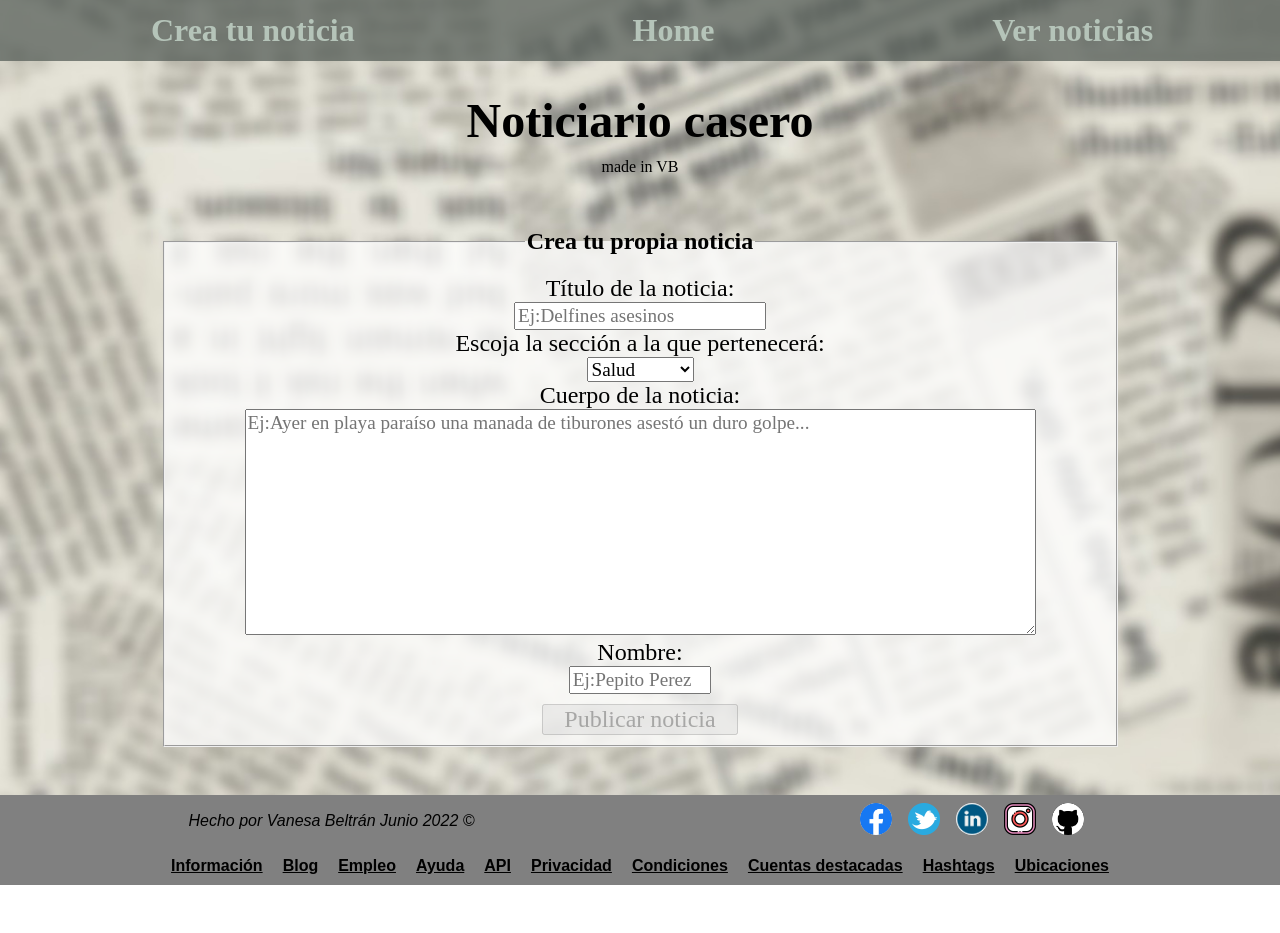
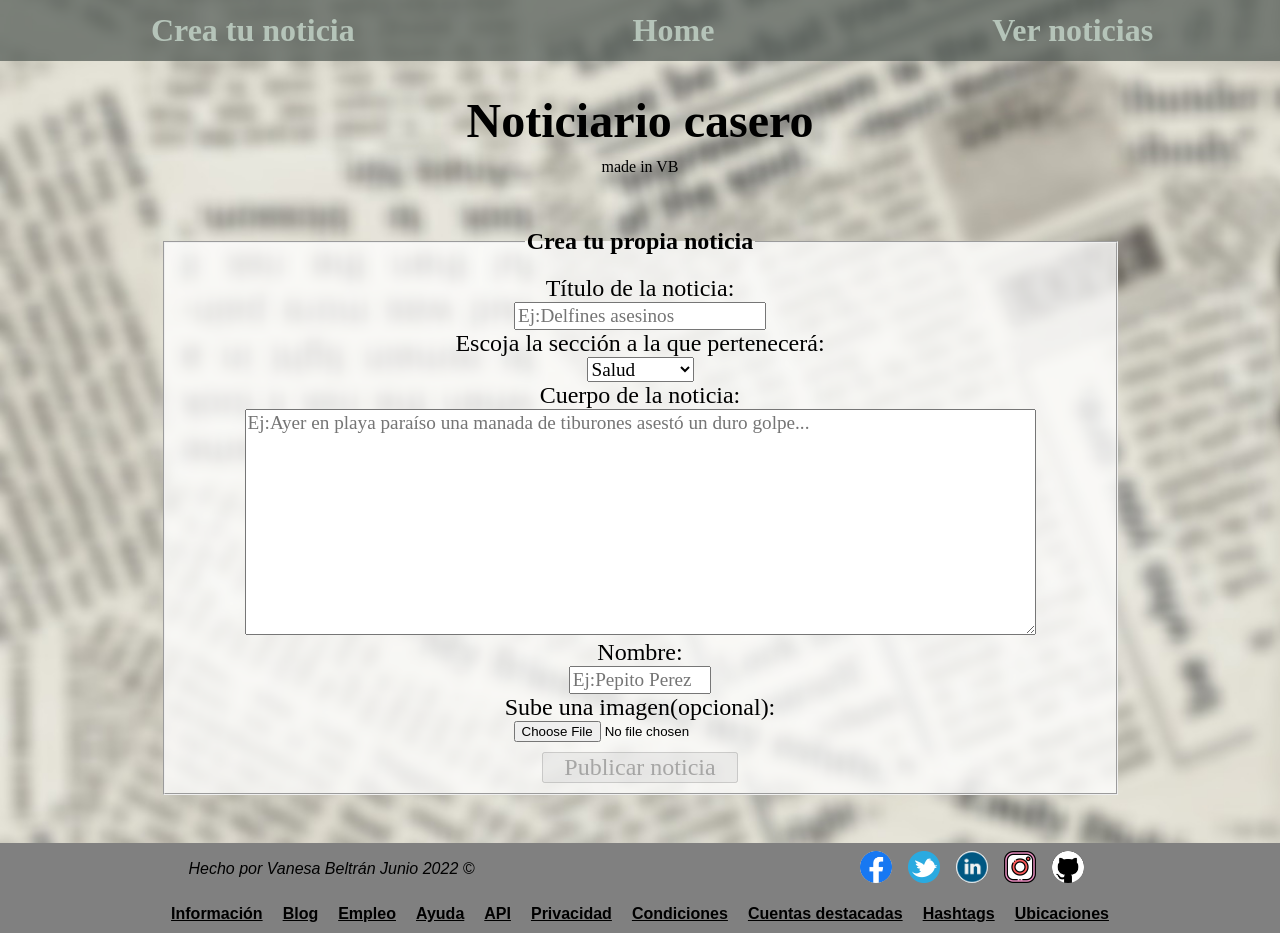
Before and after one commit to vaneebg/PROJECT-NEWS-REACT, a React (Create React App) app: page /form in a window 1280 px wide. Shown: the top 933 px of the page. Before the commit the page ends 885 px from the top, so only its background shows below. Built offline with nearby package versions, Linux system fonts and the light colour scheme; no server answers; a web font is replaced by a local one.

Commit message:
incluido input file en form

```diff
--- a/src/components/Form/Form.jsx
+++ b/src/components/Form/Form.jsx
@@ -15,6 +15,7 @@ const Form=()=>{
          section:"",
          body: "",
          author:"",
+         img:"",
          date:new Date()
        };
    const [data, setData] = useState(initialState);
@@ -95,6 +96,8 @@ const Form=()=>{
          value={data.author}
          name="author"
        /><br/>
+        <label htmlFor="img">Sube una imagen(opcional):</label><br/>
+       <input type="file" name='img'value={data.img} onChange={handleInputChange}/><br/>
        <button type="submit" disabled={btnDisabled}>
          Publicar noticia
        </button>
--- a/src/components/Home/Home.jsx
+++ b/src/components/Home/Home.jsx
@@ -9,7 +9,6 @@ const listNews=newsBack.map((notice) => { return ( <div className="noticeInvent"
       <p>{notice.author}</p>
       <span>{notice.date}</span>
       <div className="content">
-
       <p>{notice.body}</p>
       </div>
       </div>
```
